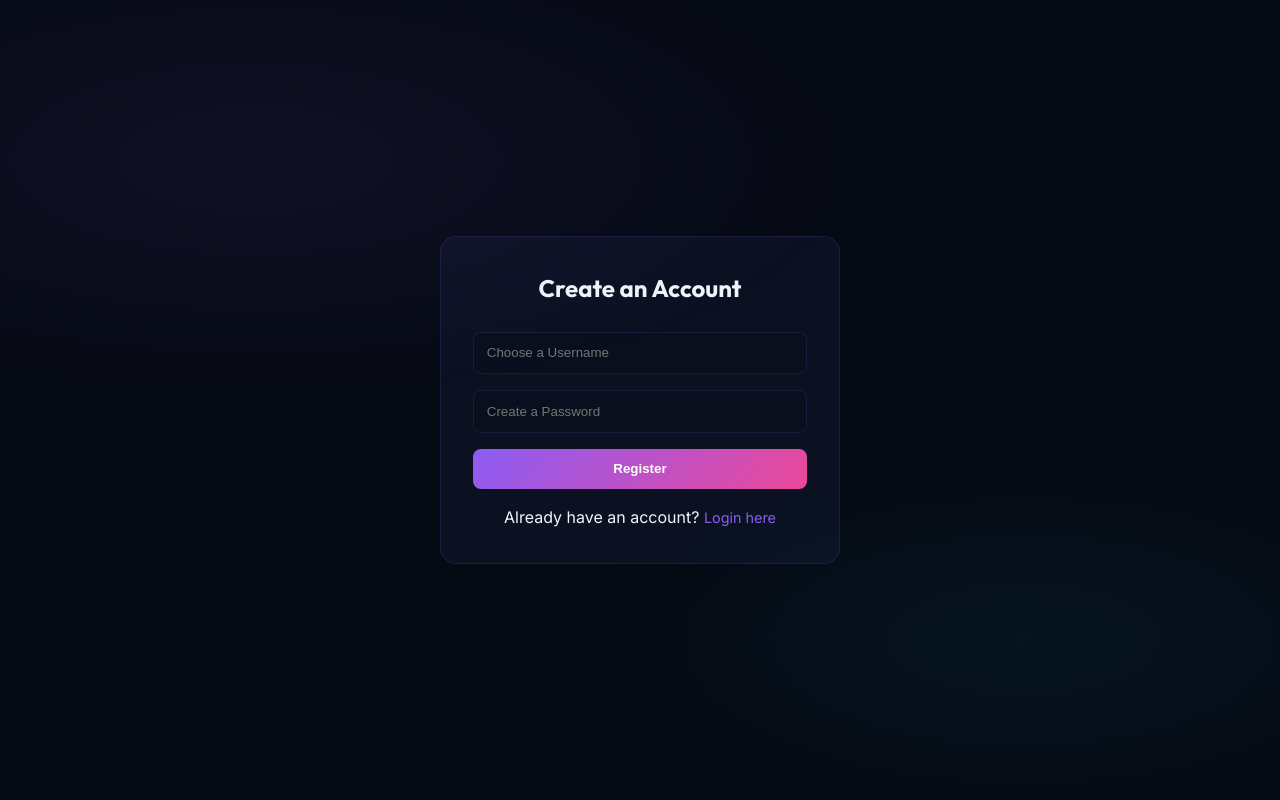
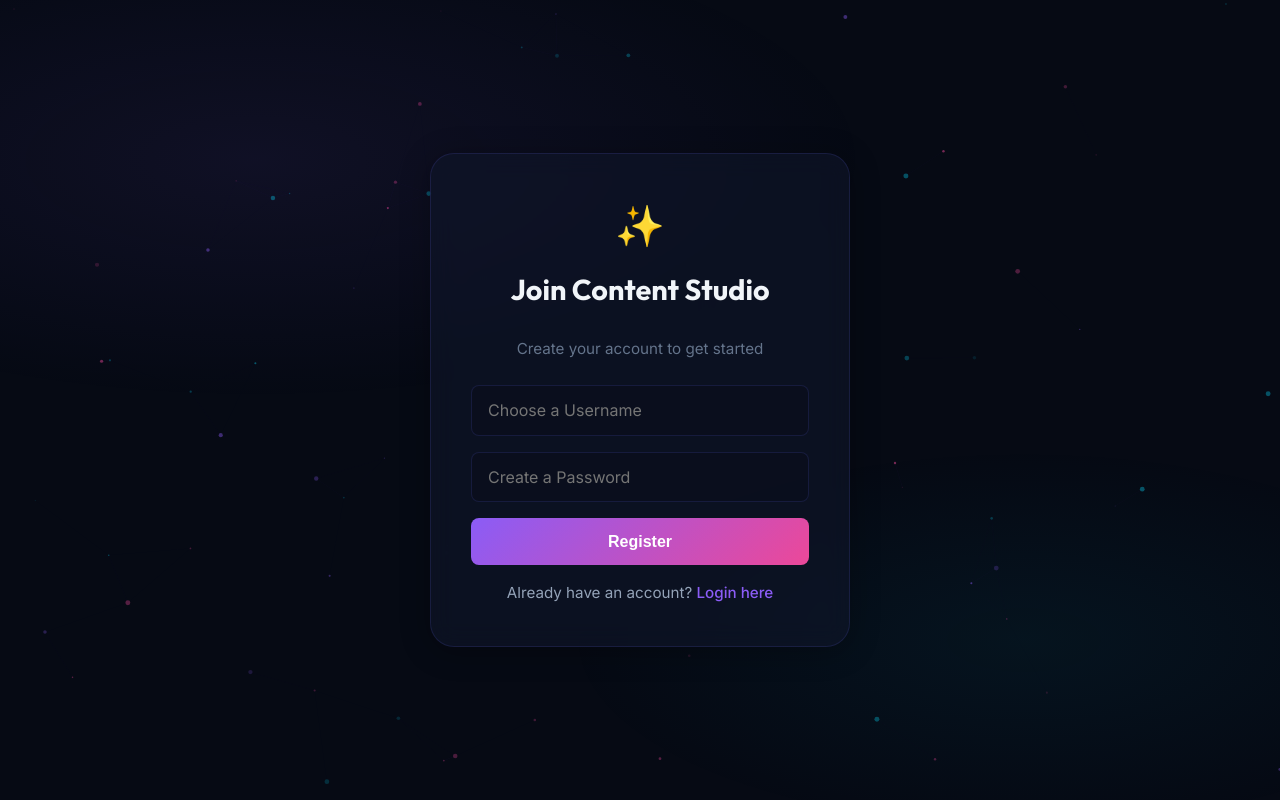
Before and after one commit to NodeNexus/ContentStudio, a Flask app: page /register in a window 1280 px wide. Run offline with Flask 3, Linux system fonts and the light colour scheme; some libraries are stand-ins or nearby versions.

Commit message:
Update auth pages to match landing page aesthetics

```diff
--- a/templates/register.html
+++ b/templates/register.html
@@ -4,20 +4,41 @@
   <meta charset="UTF-8" />
   <meta name="viewport" content="width=device-width, initial-scale=1.0" />
   <title>Register - Content Studio</title>
+  <link rel="preconnect" href="https://fonts.googleapis.com" />
+  <link rel="preconnect" href="https://fonts.gstatic.com" crossorigin />
+  <link href="https://fonts.googleapis.com/css2?family=Inter:wght@400;500;600&family=Outfit:wght@500;600;700&display=swap" rel="stylesheet" />
   <link rel="stylesheet" href="/static/style.css" />
   <style>
-    body { display: flex; align-items: center; justify-content: center; min-height: 100vh; }
-    .auth-card { background: var(--bg-card); border: 1px solid var(--border-glass); padding: 2rem; border-radius: 1rem; width: 100%; max-width: 400px; text-align: center; }
-    .auth-card h2 { margin-bottom: 1.5rem; font-family: var(--font-heading); color: var(--text-primary); }
-    .auth-input { width: 100%; padding: 0.8rem; margin-bottom: 1rem; border-radius: 0.5rem; border: 1px solid var(--border-glass); background: rgba(0,0,0,0.1); color: var(--text-primary); }
-    .auth-btn { width: 100%; padding: 0.8rem; background: linear-gradient(135deg, #8b5cf6, #ec4899); border: none; border-radius: 0.5rem; color: #fff; font-weight: bold; cursor: pointer; margin-bottom: 1rem; }
-    .auth-links a { color: #8b5cf6; text-decoration: none; font-size: 0.9rem; }
-    .flash-error { color: #ec4899; font-size: 0.9rem; margin-bottom: 1rem; }
+    body { display: flex; align-items: center; justify-content: center; min-height: 100vh; position: relative; overflow: hidden; }
+    .auth-wrapper { z-index: 10; width: 100%; display: flex; justify-content: center; padding: 20px; }
+    .auth-card { background: var(--bg-card); border: 1px solid var(--border-glass); padding: 2.5rem; border-radius: 1.5rem; width: 100%; max-width: 420px; text-align: center; box-shadow: var(--shadow-card); backdrop-filter: blur(12px); -webkit-backdrop-filter: blur(12px); }
+    .auth-card h2 { margin-bottom: 1.5rem; font-family: var(--font-heading); color: var(--text-primary); font-size: 1.8rem; }
+    .auth-input { width: 100%; padding: 0.9rem 1rem; margin-bottom: 1rem; border-radius: 0.5rem; border: 1px solid var(--border-glass); background: rgba(0,0,0,0.1); color: var(--text-primary); font-family: var(--font-body); font-size: 1rem; transition: var(--transition); }
+    .auth-input:focus { outline: none; border-color: rgba(139, 92, 246, 0.8); background: rgba(0,0,0,0.15); }
+    [data-theme="light"] .auth-input { background: rgba(255,255,255,0.5); }
+    [data-theme="light"] .auth-input:focus { background: rgba(255,255,255,0.8); }
+    .auth-btn { width: 100%; padding: 0.9rem; background: linear-gradient(135deg, #8b5cf6, #ec4899); border: none; border-radius: 0.5rem; color: #fff; font-weight: bold; cursor: pointer; margin-bottom: 1rem; font-size: 1rem; transition: var(--transition); }
+    .auth-btn:hover { transform: translateY(-2px); box-shadow: 0 4px 15px rgba(139, 92, 246, 0.4); }
+    .auth-links a { color: #8b5cf6; text-decoration: none; font-weight: 500; transition: var(--transition); }
+    .auth-links a:hover { color: #ec4899; }
+    .flash-error { color: #ec4899; font-size: 0.9rem; margin-bottom: 1rem; background: rgba(236, 72, 153, 0.1); padding: 0.5rem; border-radius: 0.5rem; border: 1px solid rgba(236, 72, 153, 0.2); }
   </style>
 </head>
 <body>
+  <!-- BACKGROUND -->
+  <canvas id="particle-canvas"></canvas>
+  <div class="bg-elements">
+    <div class="bg-blob blob-1"></div>
+    <div class="bg-blob blob-2"></div>
+    <div class="bg-blob blob-3"></div>
+  </div>
+
+  <div class="auth-wrapper">
     <div class="auth-card">
-    <h2>Create an Account</h2>
+      <div style="font-size: 2.5rem; margin-bottom: 0.5rem;">✨</div>
+      <h2>Join Content Studio</h2>
+      <p style="color: var(--text-muted); margin-bottom: 1.5rem; font-size: 0.95rem;">Create your account to get started</p>
+
       {% with messages = get_flashed_messages(with_categories=true) %}
         {% if messages %}
           {% for category, message in messages %}
@@ -25,14 +46,19 @@
           {% endfor %}
         {% endif %}
       {% endwith %}
+
       <form method="POST" action="/register">
         <input type="text" name="username" class="auth-input" placeholder="Choose a Username" required />
         <input type="password" name="password" class="auth-input" placeholder="Create a Password" required />
         <button type="submit" class="auth-btn">Register</button>
       </form>
+
       <div class="auth-links">
-      <p>Already have an account? <a href="/login">Login here</a></p>
+        <p style="color: var(--text-secondary); font-size: 0.95rem;">Already have an account? <a href="/login">Login here</a></p>
       </div>
     </div>
+  </div>
+
+  <script src="/static/script.js"></script>
 </body>
 </html>
```
Also changed, not shown: templates/login.html (+35 -9 lines). Lines whose indentation alone changed are shown as unchanged.
